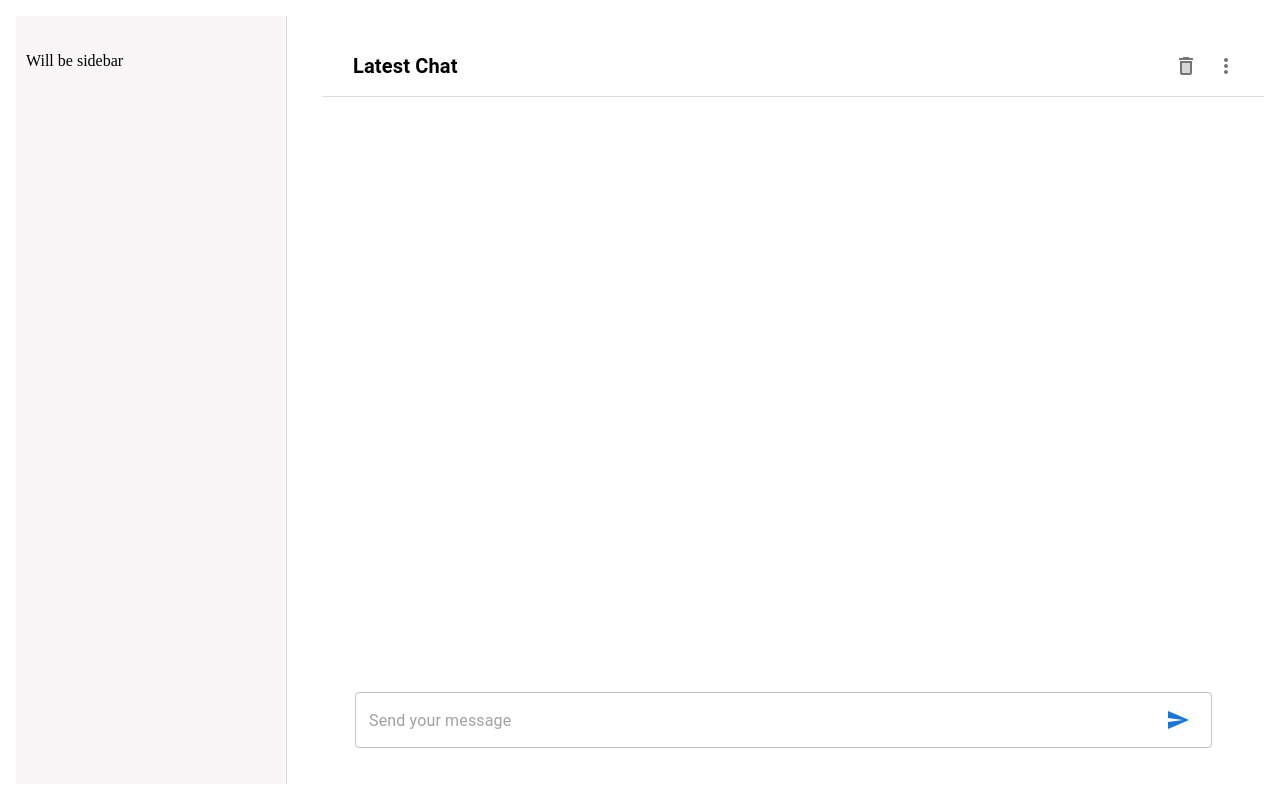
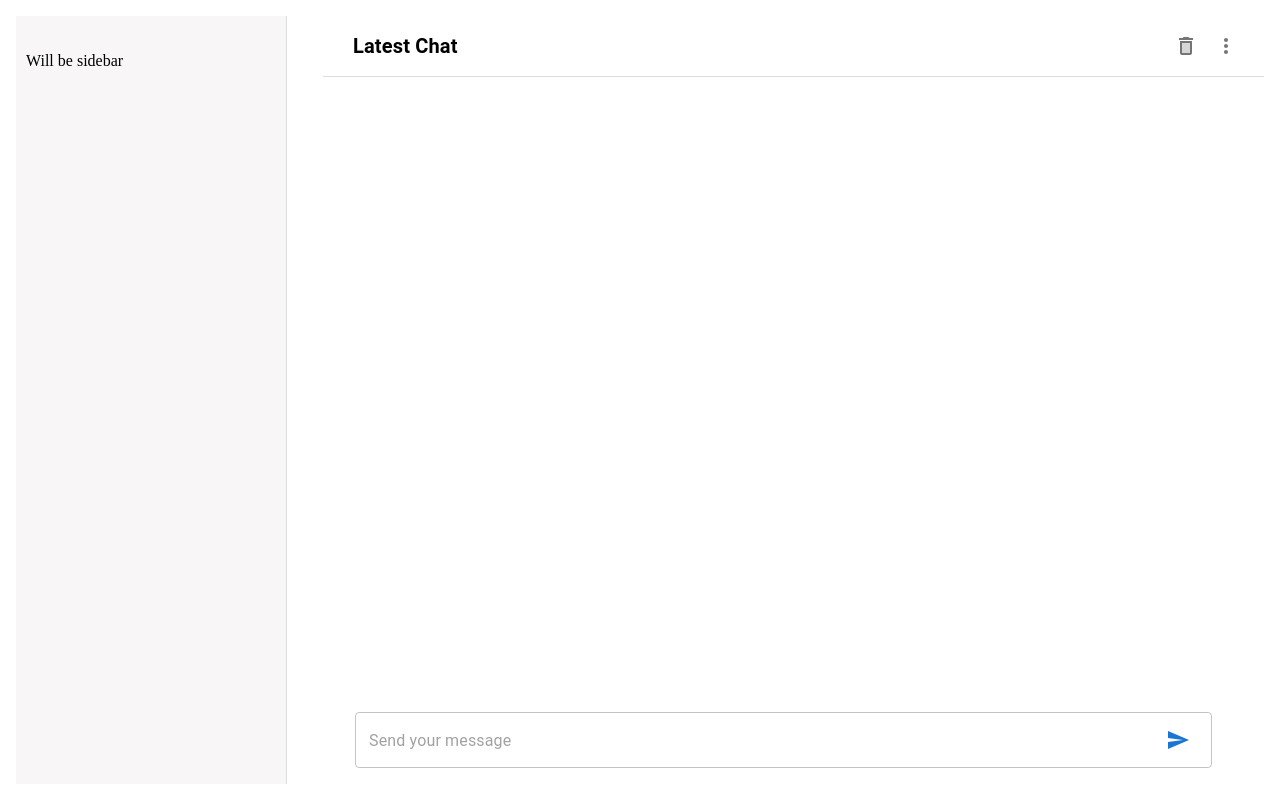
Before and after one commit to Zero-One-Operators/q2-frontend, a Next.js app: page / in a window 1280 px wide. Built offline with nearby package versions, Linux system fonts and the light colour scheme.

Commit message:
update padding

```diff
--- a/src/app/page.tsx
+++ b/src/app/page.tsx
@@ -36,7 +36,7 @@ export default function Home() {
           backgroundColor: 'white',
           margin: '1em',
           overflow: 'hidden',
-          padding: '20px',
+          padding: '0 20px 0px 20px',
         }}
       >
         <Header />
```
